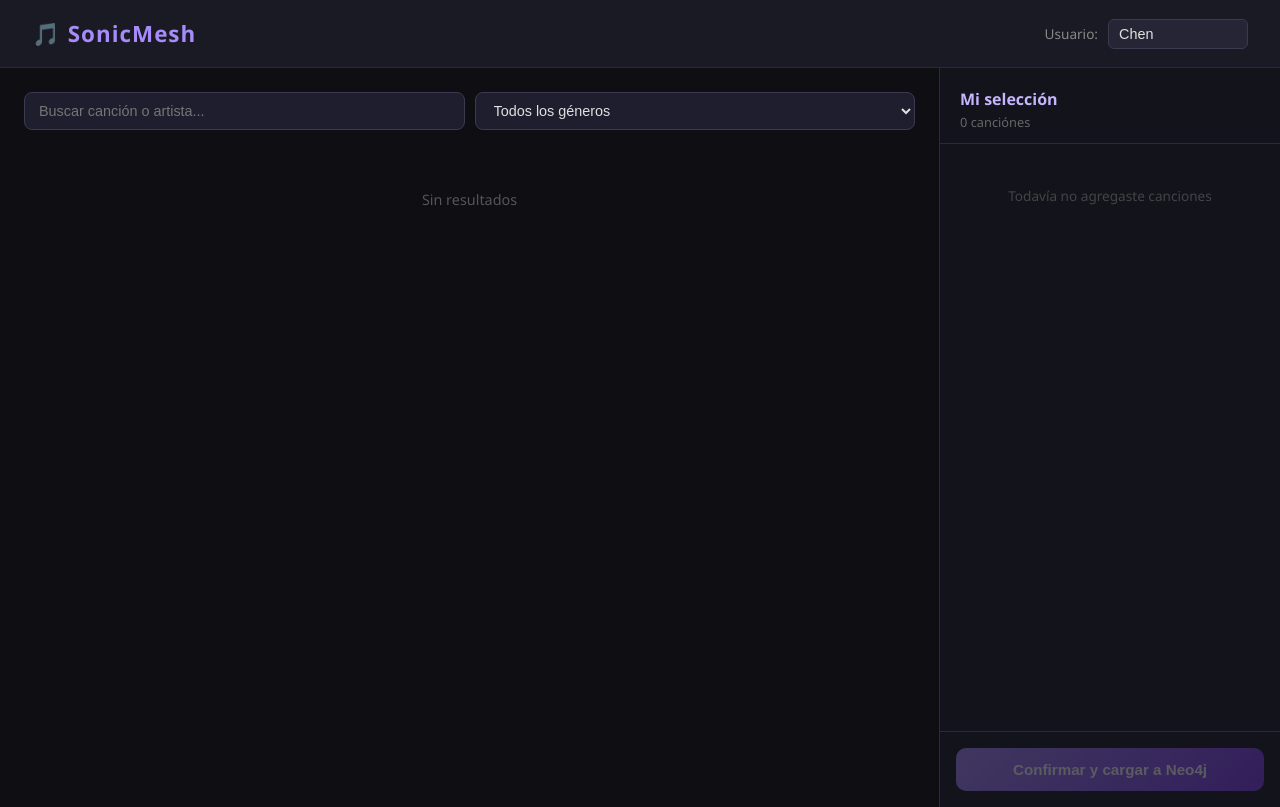
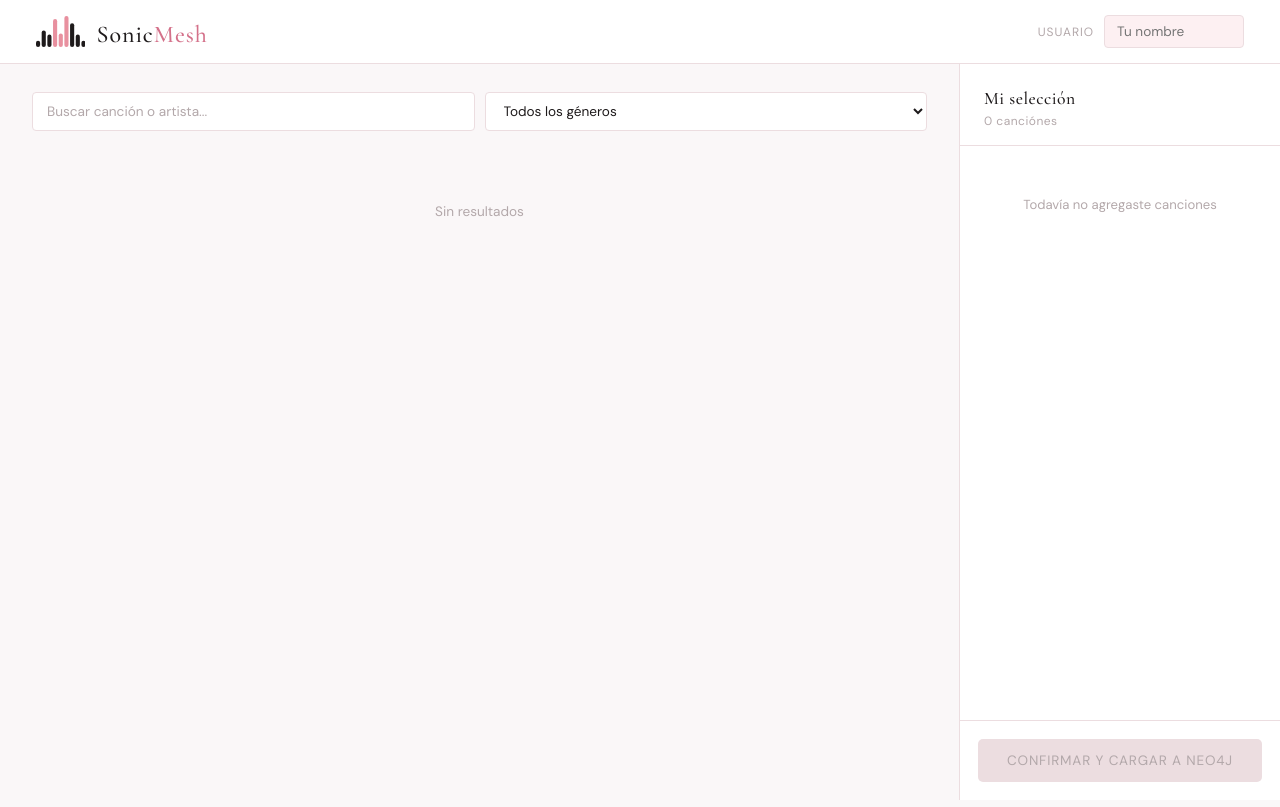
Before and after one commit to gnatanzon/Ingenieria_de_Datos_II_TPO, a Flask app: page / in a window 1280 px wide. Run offline with Flask 3, Linux system fonts and the light colour scheme; data that the repository does not hold is empty.

Commit message:
más cambios en app.py y nuevo index.html

```diff
--- a/app.py
+++ b/app.py
@@ -5,16 +5,16 @@ import sys
 
 from flask import Flask, jsonify, render_template, request
 
+BASE_DIR = os.path.dirname(__file__)
+sys.path.insert(0, BASE_DIR)
 
-BASE_DIR = os.path.dirname(__file__)
-sys.path.insert(0, os.path.join(BASE_DIR, "mongodb"))
-sys.path.insert(0, os.path.join(BASE_DIR, "redis"))
-sys.path.insert(0, os.path.join(BASE_DIR, "neo4j"))
+from mongodb_db  import mongo_analytics as mongo
+from redis_db import carrito_redis   as red_cart
+from neo4j_db import carga_neo4j     as neo4j_mod
 
-from mongodb_db import mongo_analytics as mongo
-from redis_db   import carrito_redis   as red_cart
-from neo4j_db import carga_neo4j
+carga_neo4j = neo4j_mod.carga_neo4j
 
+# ── Constantes CSV ─────────────────────────────────────────────────────────────
 CSV_COLUMNAS = [
     "Track URI", "Track Name", "Artist Name(s)", "Album Name",
     "Release Date", "Record Label", "Duration (ms)", "Popularity",
@@ -42,6 +42,7 @@ MONGO_A_CSV = {
 }
 
 
+# ── Helper: convertir doc MongoDB a fila CSV ──────────────────────────────────
 def doc_a_fila_csv(doc: dict, usuario: str) -> dict:
     fila = {col: "" for col in CSV_COLUMNAS}
     for mongo_key, csv_col in MONGO_A_CSV.items():
@@ -61,6 +62,7 @@ def doc_a_fila_csv(doc: dict, usuario: str) -> dict:
     return fila
 
 
+# ── Flask app ─────────────────────────────────────────────────────────────────
 app = Flask(__name__)
 
 
@@ -124,16 +126,19 @@ def confirmar(usuario):
 
     csv_content = output.getvalue()
 
+    # 2. Guardar CSV en disco (para que carga_neo4j lo lea)
     csv_path = os.path.join(BASE_DIR, "neo4j", "playlist_nueva.csv")
     os.makedirs(os.path.dirname(csv_path), exist_ok=True)
     with open(csv_path, "w", encoding="utf-8", newline="") as f:
         f.write(csv_content)
 
+    # 3. Cargar a Neo4j
     try:
         carga_neo4j(csv_path)
     except Exception as e:
         return jsonify({"error": f"Neo4j: {str(e)}"}), 500
 
+    # 4. Vaciar carrito en Redis
     red_cart.vaciar_carrito(usuario)
 
     return jsonify({"ok": True, "insertadas": len(uris)})
--- a/templates/index.html
+++ b/templates/index.html
@@ -4,135 +4,421 @@
   <meta charset="UTF-8">
   <meta name="viewport" content="width=device-width, initial-scale=1.0">
   <title>SonicMesh — Selector de Playlist</title>
+  <link href="https://fonts.googleapis.com/css2?family=Cormorant+Garamond:wght@400;500;600&family=DM+Sans:wght@300;400;500&display=swap" rel="stylesheet">
   <style>
+    :root {
+      --pink:        #e8a0b0;
+      --blush:  #f5d5dc;
+      --frost:   #fdf0f2;
+      --rose:    #d4718a;
+      --charcoal:    #1e1a1b;
+      --ink:  #2e2829;
+      --stone:       #7a6f71;
+      --mist: #b3a8aa;
+      --cream:       #faf7f8;
+      --white:       #ffffff;
+      --border:      #ecdde0;
+    }
+
     * { box-sizing: border-box; margin: 0; padding: 0; }
-    body { font-family: 'Segoe UI', sans-serif; background: #0f0f13; color: #e0e0e0; min-height: 100vh; }
+
+    body {
+      font-family: 'DM Sans', sans-serif;
+      background: var(--cream);
+      color: var(--charcoal);
+      min-height: 100vh;
+    }
 
     header {
-      background: #1a1a24;
-      padding: 18px 32px;
+      background: var(--white);
+      padding: 0 36px;
+      height: 64px;
       display: flex;
       align-items: center;
       justify-content: space-between;
-      border-bottom: 1px solid #2a2a3a;
-    }
-    header h1 { font-size: 1.4rem; color: #a78bfa; letter-spacing: 1px; }
-    .usuario-wrap { display: flex; align-items: center; gap: 10px; }
-    .usuario-wrap label { font-size: 0.85rem; color: #888; }
-    .usuario-wrap input {
-      background: #252535; border: 1px solid #3a3a50; border-radius: 6px;
-      color: #e0e0e0; padding: 6px 10px; font-size: 0.9rem; width: 140px;
+      border-bottom: 1px solid var(--border);
     }
 
-    .layout { display: grid; grid-template-columns: 1fr 340px; gap: 0; height: calc(100vh - 61px); }
+    .logo {
+      display: flex;
+      align-items: center;
+      gap: 12px;
+    }
 
-    /* Panel izquierdo */
-    .panel-canciones { padding: 24px; overflow-y: auto; border-right: 1px solid #2a2a3a; }
-    .filtros { display: flex; gap: 10px; margin-bottom: 20px; }
-    .filtros input, .filtros select {
-      flex: 1; background: #1e1e2e; border: 1px solid #3a3a50; border-radius: 8px;
-      color: #e0e0e0; padding: 9px 14px; font-size: 0.9rem;
+    .wordmark {
+      font-family: 'Cormorant Garamond', serif;
+      font-size: 1.5rem;
+      font-weight: 500;
+      color: var(--charcoal);
+      letter-spacing: 0.04em;
+      line-height: 1;
+      margin-top: 6px;
     }
-    .filtros input:focus, .filtros select:focus { outline: none; border-color: #a78bfa; }
 
-    .lista-canciones { display: flex; flex-direction: column; gap: 8px; }
-    .cancion-card {
-      background: #1a1a24; border: 1px solid #2a2a3a; border-radius: 10px;
-      padding: 12px 16px; display: flex; align-items: center; justify-content: space-between;
-      transition: border-color 0.15s;
+    .wordmark span {
+      color: var(--rose);
     }
-    .cancion-card:hover { border-color: #a78bfa44; }
-    .cancion-card.en-carrito { border-color: #a78bfa; background: #1e1a2e; }
-    .cancion-info { flex: 1; min-width: 0; }
-    .cancion-nombre { font-size: 0.95rem; font-weight: 600; white-space: nowrap; overflow: hidden; text-overflow: ellipsis; }
-    .cancion-artista { font-size: 0.8rem; color: #888; margin-top: 2px; white-space: nowrap; overflow: hidden; text-overflow: ellipsis; }
-    .cancion-genero { font-size: 0.75rem; color: #a78bfa99; margin-top: 3px; }
-    .btn-agregar {
-      background: #a78bfa22; border: 1px solid #a78bfa55; color: #a78bfa;
-      border-radius: 7px; padding: 6px 14px; font-size: 0.82rem; cursor: pointer;
-      white-space: nowrap; transition: background 0.15s;
+
+    .user-field {
+      display: flex;
+      align-items: center;
+      gap: 10px;
     }
-    .btn-agregar:hover { background: #a78bfa44; }
-    .btn-agregar.agregado { background: #a78bfa33; color: #c4b5fd; }
-    .btn-quitar {
-      background: #ff4d6d22; border: 1px solid #ff4d6d55; color: #ff4d6d;
-      border-radius: 7px; padding: 6px 14px; font-size: 0.82rem; cursor: pointer;
+
+    .user-field label {
+      font-size: 0.75rem;
+      letter-spacing: 0.08em;
+      text-transform: uppercase;
+      color: var(--mist);
+    }
+
+    .user-field input {
+      background: var(--frost);
+      border: 1px solid var(--border);
+      border-radius: 4px;
+      color: var(--charcoal);
+      padding: 7px 12px;
+      font-size: 0.85rem;
+      font-family: 'DM Sans', sans-serif;
+      width: 140px;
+      transition: border-color 0.2s;
+    }
+
+    .user-field input:focus {
+      outline: none;
+      border-color: var(--pink);
+    }
+
+    .layout {
+      display: grid;
+      grid-template-columns: 1fr 320px;
+      height: calc(100vh - 64px);
+    }
+    .browser {
+      padding: 28px 32px;
+      overflow-y: auto;
+      border-right: 1px solid var(--border);
+      background: var(--cream);
+    }
+
+    .filtros {
+      display: flex;
+      gap: 10px;
+      margin-bottom: 24px;
+    }
+
+    .filtros input,
+    .filtros select {
+      flex: 1;
+      background: var(--white);
+      border: 1px solid var(--border);
+      border-radius: 4px;
+      color: var(--charcoal);
+      padding: 9px 14px;
+      font-size: 0.85rem;
+      font-family: 'DM Sans', sans-serif;
+      transition: border-color 0.2s;
+    }
+
+    .filtros input::placeholder { color: var(--mist); }
+
+    .filtros input:focus,
+    .filtros select:focus {
+      outline: none;
+      border-color: var(--pink);
+    }
+
+    .tracklist {
+      display: flex;
+      flex-direction: column;
+      gap: 6px;
+    }
+
+    .track {
+      background: var(--white);
+      border: 1px solid var(--border);
+      border-radius: 6px;
+      padding: 14px 18px;
+      display: flex;
+      align-items: center;
+      justify-content: space-between;
+      transition: border-color 0.18s, box-shadow 0.18s;
+    }
+
+    .track:hover {
+      border-color: var(--pink);
+      box-shadow: 0 2px 10px rgba(232,160,176,0.15);
+    }
+
+    .track.selected {
+      border-color: var(--pink);
+      background: var(--frost);
+    }
+
+    .track-meta { flex: 1; min-width: 0; }
+
+    .track-title {
+      font-size: 0.9rem;
+      font-weight: 500;
       white-space: nowrap;
+      overflow: hidden;
+      text-overflow: ellipsis;
+      color: var(--charcoal);
     }
-    .no-resultados { color: #555; text-align: center; padding: 40px 0; font-size: 0.9rem; }
 
-    /* Panel derecho — carrito */
-    .panel-carrito { display: flex; flex-direction: column; background: #13131c; }
-    .carrito-header { padding: 20px 20px 12px; border-bottom: 1px solid #2a2a3a; }
-    .carrito-header h2 { font-size: 1rem; color: #c4b5fd; }
-    .carrito-contador { font-size: 0.8rem; color: #666; margin-top: 3px; }
-    .carrito-lista { flex: 1; overflow-y: auto; padding: 12px 16px; display: flex; flex-direction: column; gap: 6px; }
-    .carrito-item {
-      background: #1a1a24; border-radius: 8px; padding: 10px 12px;
-      display: flex; align-items: center; justify-content: space-between; gap: 8px;
+    .track-artist {
+      font-size: 0.78rem;
+      color: var(--stone);
+      margin-top: 3px;
+      white-space: nowrap;
+      overflow: hidden;
+      text-overflow: ellipsis;
     }
-    .carrito-item-nombre { font-size: 0.85rem; font-weight: 600; white-space: nowrap; overflow: hidden; text-overflow: ellipsis; }
-    .carrito-item-artista { font-size: 0.75rem; color: #777; }
-    .btn-x { background: none; border: none; color: #555; cursor: pointer; font-size: 1rem; padding: 2px 4px; }
-    .btn-x:hover { color: #ff4d6d; }
-    .carrito-vacio { color: #444; text-align: center; padding: 30px 0; font-size: 0.85rem; }
 
-    .carrito-footer { padding: 16px; border-top: 1px solid #2a2a3a; }
-    .btn-confirmar {
-      width: 100%; background: linear-gradient(135deg, #a78bfa, #7c3aed);
-      border: none; color: white; border-radius: 10px; padding: 13px;
-      font-size: 0.95rem; font-weight: 600; cursor: pointer; transition: opacity 0.15s;
+    .track-tag {
+      font-size: 0.72rem;
+      color: var(--rose);
+      margin-top: 4px;
+      letter-spacing: 0.04em;
+      text-transform: uppercase;
     }
-    .btn-confirmar:hover:not(:disabled) { opacity: 0.88; }
-    .btn-confirmar:disabled { opacity: 0.3; cursor: not-allowed; }
+
+    .btn-add {
+      background: transparent;
+      border: 1px solid var(--border);
+      color: var(--stone);
+      border-radius: 4px;
+      padding: 6px 14px;
+      font-size: 0.78rem;
+      font-family: 'DM Sans', sans-serif;
+      cursor: pointer;
+      white-space: nowrap;
+      transition: border-color 0.15s, color 0.15s, background 0.15s;
+    }
+
+    .btn-add:hover {
+      border-color: var(--rose);
+      color: var(--rose);
+      background: var(--frost);
+    }
+
+    .btn-remove {
+      background: transparent;
+      border: 1px solid var(--blush);
+      color: var(--rose);
+      border-radius: 4px;
+      padding: 6px 14px;
+      font-size: 0.78rem;
+      font-family: 'DM Sans', sans-serif;
+      cursor: pointer;
+      white-space: nowrap;
+      transition: background 0.15s;
+    }
+
+    .btn-remove:hover {
+      background: var(--frost);
+    }
+
+    .no-results {
+      color: var(--mist);
+      text-align: center;
+      padding: 48px 0;
+      font-size: 0.85rem;
+    }
+    .sidebar {
+      display: flex;
+      flex-direction: column;
+      background: var(--white);
+    }
+
+    .sidebar-top {
+      padding: 24px 24px 16px;
+      border-bottom: 1px solid var(--border);
+    }
+
+    .sidebar-top h2 {
+      font-family: 'Cormorant Garamond', serif;
+      font-size: 1.1rem;
+      font-weight: 500;
+      color: var(--charcoal);
+      letter-spacing: 0.03em;
+    }
+
+    .tally {
+      font-size: 0.75rem;
+      color: var(--mist);
+      margin-top: 4px;
+      letter-spacing: 0.04em;
+    }
+
+    .sidebar-list {
+      flex: 1;
+      overflow-y: auto;
+      padding: 14px 18px;
+      display: flex;
+      flex-direction: column;
+      gap: 5px;
+    }
+
+    .pick {
+      background: var(--cream);
+      border: 1px solid var(--border);
+      border-radius: 5px;
+      padding: 10px 12px;
+      display: flex;
+      align-items: center;
+      justify-content: space-between;
+      gap: 8px;
+    }
+
+    .pick-title {
+      font-size: 0.82rem;
+      font-weight: 500;
+      white-space: nowrap;
+      overflow: hidden;
+      text-overflow: ellipsis;
+      color: var(--charcoal);
+    }
+
+    .pick-artist {
+      font-size: 0.72rem;
+      color: var(--mist);
+      margin-top: 2px;
+    }
+
+    .btn-x {
+      background: none;
+      border: none;
+      color: var(--mist);
+      cursor: pointer;
+      font-size: 0.9rem;
+      padding: 2px 5px;
+      transition: color 0.15s;
+      flex-shrink: 0;
+    }
+
+    .btn-x:hover { color: var(--rose); }
+
+    .empty-state {
+      color: var(--mist);
+      text-align: center;
+      padding: 36px 0;
+      font-size: 0.82rem;
+    }
+
+    .sidebar-bottom {
+      padding: 18px;
+      border-top: 1px solid var(--border);
+    }
+
+    .btn-submit {
+      width: 100%;
+      background: var(--charcoal);
+      border: none;
+      color: var(--white);
+      border-radius: 5px;
+      padding: 13px;
+      font-size: 0.85rem;
+      font-family: 'DM Sans', sans-serif;
+      font-weight: 400;
+      letter-spacing: 0.06em;
+      text-transform: uppercase;
+      cursor: pointer;
+      transition: background 0.18s;
+    }
+
+    .btn-submit:hover:not(:disabled) {
+      background: var(--ink);
+    }
+
+    .btn-submit:disabled {
+      background: var(--border);
+      color: var(--mist);
+      cursor: not-allowed;
+    }
 
     .toast {
-      position: fixed; bottom: 24px; left: 50%; transform: translateX(-50%);
-      background: #1e1e2e; border: 1px solid #a78bfa; color: #c4b5fd;
-      padding: 10px 22px; border-radius: 8px; font-size: 0.88rem;
-      opacity: 0; transition: opacity 0.3s; pointer-events: none; z-index: 100;
+      position: fixed;
+      bottom: 24px;
+      left: 50%;
+      transform: translateX(-50%);
+      background: var(--charcoal);
+      color: var(--white);
+      padding: 10px 22px;
+      border-radius: 5px;
+      font-size: 0.82rem;
+      opacity: 0;
+      transition: opacity 0.3s;
+      pointer-events: none;
+      z-index: 100;
+      letter-spacing: 0.02em;
     }
+
     .toast.visible { opacity: 1; }
-    .toast.error { border-color: #ff4d6d; color: #ff4d6d; }
 
-    .loading { color: #555; text-align: center; padding: 40px 0; }
+    .toast.error {
+      background: var(--rose);
+    }
+
+    .loading {
+      color: var(--mist);
+      text-align: center;
+      padding: 40px 0;
+      font-size: 0.85rem;
+    }
+
+    ::-webkit-scrollbar { width: 4px; }
+    ::-webkit-scrollbar-track { background: transparent; }
+    ::-webkit-scrollbar-thumb { background: var(--border); border-radius: 2px; }
+    ::-webkit-scrollbar-thumb:hover { background: var(--blush); }
   </style>
 </head>
 <body>
 
 <header>
-  <h1>🎵 SonicMesh</h1>
-  <div class="usuario-wrap">
-    <label>Usuario:</label>
-    <input type="text" id="input-usuario" placeholder="Tu nombre" value="Chen">
+  <div class="logo">
+    <svg viewBox="0 0 94 62" fill="none" xmlns="http://www.w3.org/2000/svg" style="height:32px;width:auto;display:block;flex-shrink:0;">
+      <rect x="0"  y="48" width="8" height="12" rx="4" fill="#1e1a1b"/>
+      <rect x="11" y="28" width="8" height="32" rx="4" fill="#1e1a1b"/>
+      <rect x="22" y="36" width="8" height="24" rx="4" fill="#1e1a1b"/>
+      <rect x="33" y="6"  width="8" height="54" rx="4" fill="#e8909f"/>
+      <rect x="44" y="34" width="8" height="26" rx="4" fill="#e8909f"/>
+      <rect x="55" y="0"  width="8" height="60" rx="4" fill="#e8909f"/>
+      <rect x="66" y="14" width="8" height="46" rx="4" fill="#1e1a1b"/>
+      <rect x="77" y="36" width="8" height="24" rx="4" fill="#1e1a1b"/>
+      <rect x="88" y="48" width="8" height="12" rx="4" fill="#1e1a1b"/>
+    </svg>
+    <div class="wordmark">Sonic<span>Mesh</span></div>
+  </div>
+  <div class="user-field">
+    <label>Usuario</label>
+    <input type="text" id="input-usuario" placeholder="Tu nombre" value="">
   </div>
 </header>
 
 <div class="layout">
-  <!-- Canciones -->
-  <div class="panel-canciones">
+  <div class="browser">
     <div class="filtros">
       <input type="text" id="input-busqueda" placeholder="Buscar canción o artista..." oninput="buscarDebounce()">
       <select id="select-genero" onchange="buscar()">
         <option value="">Todos los géneros</option>
       </select>
     </div>
-    <div class="lista-canciones" id="lista-canciones">
-      <div class="loading">Cargando canciones...</div>
+    <div class="tracklist" id="tracklist">
+      <div class="loading">Cargando canciones…</div>
     </div>
   </div>
 
-  <!-- Carrito -->
-  <div class="panel-carrito">
-    <div class="carrito-header">
+  <div class="sidebar">
+    <div class="sidebar-top">
       <h2>Mi selección</h2>
-      <div class="carrito-contador" id="carrito-contador">0 canciones</div>
+      <div class="tally" id="tally">0 canciones</div>
     </div>
-    <div class="carrito-lista" id="carrito-lista">
-      <div class="carrito-vacio">Todavía no agregaste canciones</div>
+    <div class="sidebar-list" id="sidebar-list">
+      <div class="empty-state">Todavía no agregaste canciones</div>
     </div>
-    <div class="carrito-footer">
-      <button class="btn-confirmar" id="btn-confirmar" onclick="confirmar()" disabled>
+    <div class="sidebar-bottom">
+      <button class="btn-submit" id="btn-submit" onclick="confirmar()" disabled>
         Confirmar y cargar a Neo4j
       </button>
     </div>
@@ -142,14 +428,13 @@
 <div class="toast" id="toast"></div>
 
 <script>
-  let carrito = [];   // URIs en el carrito
+  let carrito = [];
   let debounceTimer;
 
   function usuario() {
     return document.getElementById("input-usuario").value.trim() || "usuario";
   }
 
-  // ── Géneros ────────────────────────────────────────────────────────────────
   async function cargarGeneros() {
     const res = await fetch("/api/generos");
     const generos = await res.json();
@@ -161,7 +446,6 @@
     });
   }
 
-  // ── Búsqueda ───────────────────────────────────────────────────────────────
   function buscarDebounce() {
     clearTimeout(debounceTimer);
     debounceTimer = setTimeout(buscar, 300);
@@ -173,37 +457,35 @@
     const params = new URLSearchParams();
     if (q)      params.set("q", q);
     if (genero) params.set("genero", genero);
-
-    const res      = await fetch(`/api/canciones?${params}`);
+    const res       = await fetch(`/api/canciones?${params}`);
     const canciones = await res.json();
     renderCanciones(canciones);
   }
 
   function renderCanciones(canciones) {
-    const lista = document.getElementById("lista-canciones");
+    const lista = document.getElementById("tracklist");
     if (!canciones.length) {
-      lista.innerHTML = '<div class="no-resultados">Sin resultados</div>';
+      lista.innerHTML = '<div class="no-results">Sin resultados</div>';
       return;
     }
     lista.innerHTML = canciones.map(c => {
       const enCarrito = carrito.includes(c.uri);
       const artistas  = Array.isArray(c.artistas) ? c.artistas.join(", ") : (c.artistas || "");
       return `
-        <div class="cancion-card ${enCarrito ? 'en-carrito' : ''}" id="card-${btoa(c.uri).replace(/=/g,'')}">
-          <div class="cancion-info">
-            <div class="cancion-nombre">${c.nombre || "Sin nombre"}</div>
-            <div class="cancion-artista">${artistas}</div>
-            <div class="cancion-genero">${c.generos || ""}</div>
+        <div class="track ${enCarrito ? 'selected' : ''}" id="card-${btoa(c.uri).replace(/=/g,'')}">
+          <div class="track-meta">
+            <div class="track-title">${c.nombre || "Sin nombre"}</div>
+            <div class="track-artist">${artistas}</div>
+            <div class="track-tag">${c.generos || ""}</div>
           </div>
           ${enCarrito
-            ? `<button class="btn-quitar" onclick="quitar('${c.uri}')">Quitar</button>`
-            : `<button class="btn-agregar" onclick="agregar('${c.uri}', '${(c.nombre||'').replace(/'/g,"\\'")}', '${artistas.replace(/'/g,"\\'")}')">+ Agregar</button>`
+            ? `<button class="btn-remove" onclick="quitar('${c.uri}')">Quitar</button>`
+            : `<button class="btn-add" onclick="agregar('${c.uri}', '${(c.nombre||'').replace(/'/g,"\\'")}', '${artistas.replace(/'/g,"\\'")}')">+ Agregar</button>`
           }
         </div>`;
     }).join("");
   }
 
-  // ── Carrito ────────────────────────────────────────────────────────────────
   async function agregar(uri, nombre, artista) {
     const res = await fetch(`/api/carrito/${usuario()}/agregar`, {
       method: "POST",
@@ -235,55 +517,53 @@
     const data = await res.json();
     carrito    = data.map(c => c.uri);
 
-    const lista = document.getElementById("carrito-lista");
-    const contador = document.getElementById("carrito-contador");
-    const btnConfirmar = document.getElementById("btn-confirmar");
+    const lista       = document.getElementById("sidebar-list");
+    const contador    = document.getElementById("tally");
+    const btnConfirmar = document.getElementById("btn-submit");
 
     contador.textContent = `${data.length} canción${data.length !== 1 ? "es" : ""}`;
     btnConfirmar.disabled = data.length === 0;
 
     if (!data.length) {
-      lista.innerHTML = '<div class="carrito-vacio">Todavía no agregaste canciones</div>';
+      lista.innerHTML = '<div class="empty-state">Todavía no agregaste canciones</div>';
       return;
     }
     lista.innerHTML = data.map(c => {
       const artistas = Array.isArray(c.artistas) ? c.artistas.join(", ") : (c.artistas || "");
       return `
-        <div class="carrito-item">
+        <div class="pick">
           <div style="min-width:0">
-            <div class="carrito-item-nombre">${c.nombre || "Sin nombre"}</div>
-            <div class="carrito-item-artista">${artistas}</div>
+            <div class="pick-title">${c.nombre || "Sin nombre"}</div>
+            <div class="pick-artist">${artistas}</div>
           </div>
           <button class="btn-x" onclick="quitar('${c.uri}')" title="Quitar">✕</button>
         </div>`;
     }).join("");
   }
 
-  // ── Confirmar ──────────────────────────────────────────────────────────────
   async function confirmar() {
-    const btn = document.getElementById("btn-confirmar");
+    const btn = document.getElementById("btn-submit");
     btn.disabled = true;
-    btn.textContent = "Cargando...";
+    btn.textContent = "Cargando…";
     try {
       const res  = await fetch(`/api/carrito/${usuario()}/confirmar`, { method: "POST" });
       const data = await res.json();
       if (data.ok) {
-        mostrarToast(`✅ ${data.insertadas} canciones cargadas a Neo4j`);
+        mostrarToast(`✓ ${data.insertadas} canciones cargadas`);
         carrito = [];
         actualizarCarrito();
         buscar();
       } else {
-        mostrarToast(`❌ ${data.error}`, true);
+        mostrarToast(`Error: ${data.error}`, true);
       }
     } catch(e) {
-      mostrarToast("❌ Error al conectar con el servidor", true);
+      mostrarToast("Error al conectar con el servidor", true);
     } finally {
       btn.disabled = false;
       btn.textContent = "Confirmar y cargar a Neo4j";
     }
   }
 
-  // ── Toast ──────────────────────────────────────────────────────────────────
   function mostrarToast(msg, esError = false) {
     const t = document.getElementById("toast");
     t.textContent = msg;
@@ -291,7 +571,6 @@
     setTimeout(() => t.className = "toast", 2800);
   }
 
-  // ── Init ───────────────────────────────────────────────────────────────────
   document.getElementById("input-usuario").addEventListener("change", actualizarCarrito);
 
   cargarGeneros();
```
Also changed, not shown: neo4j_db/carga_neo4j.py (+48 -44 lines), neo4j_db/recomendaciones_neo4j.py (+15 -9 lines).
